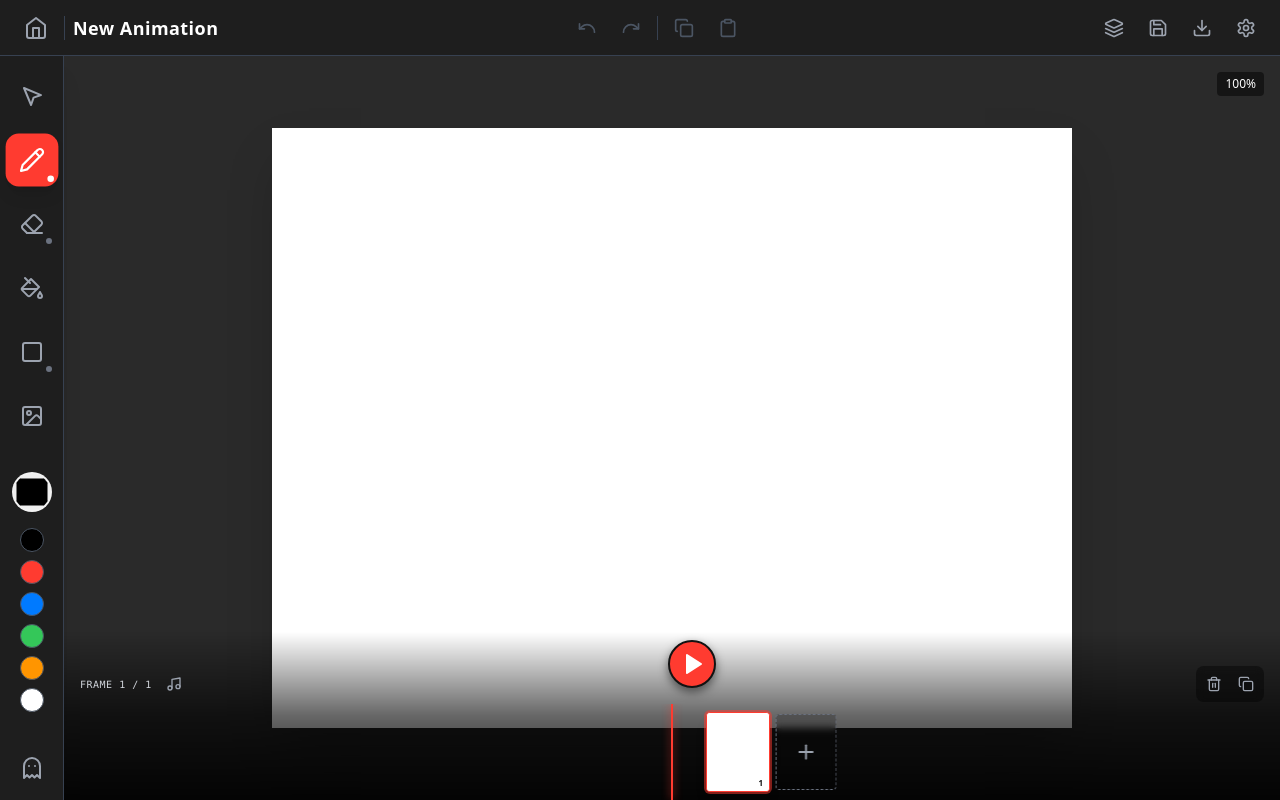
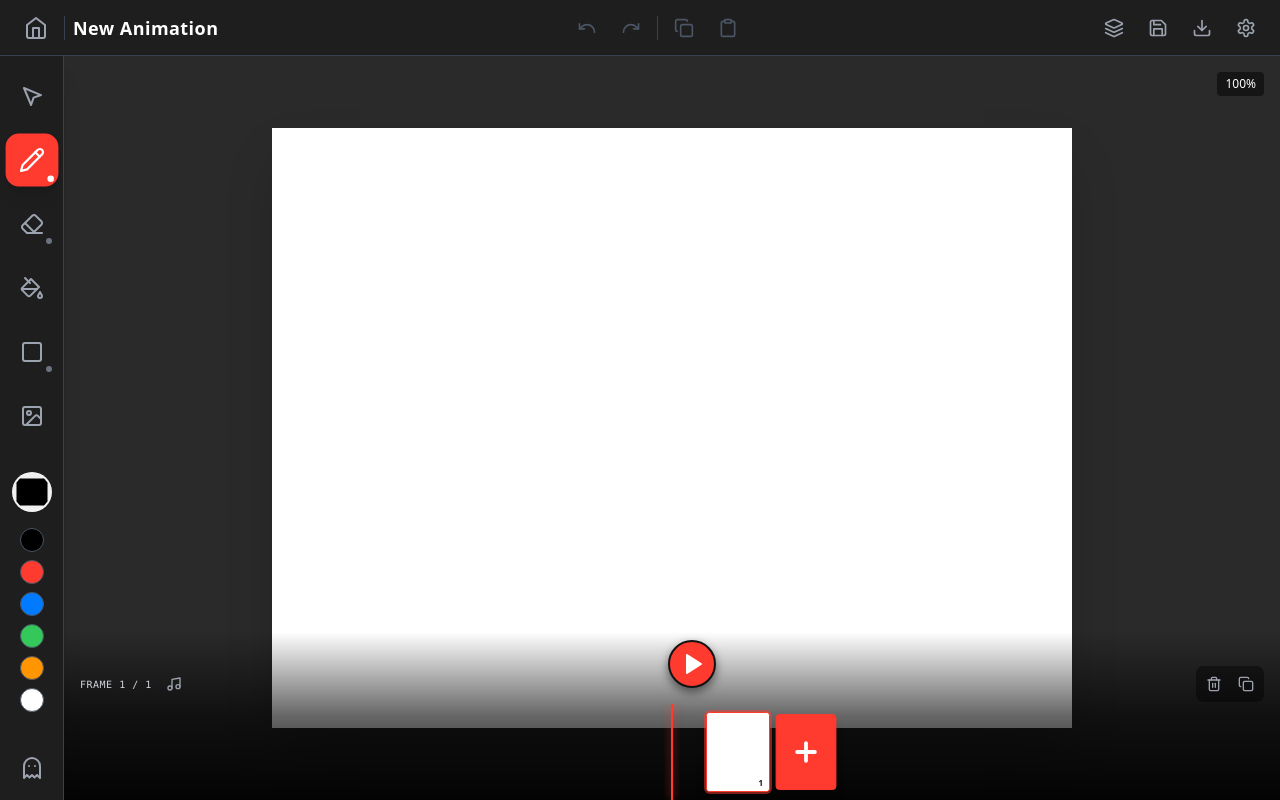
Before and after one commit to PLOWPDUD/ClipAnim-Creator, a React (Vite) app: page / in a window 1280 px wide. Both pictures are taken after a click on the button "New Animation". Built offline with nearby package versions, Linux system fonts and the light colour scheme.

Commit message:
refactor: Improve timeline add frame button styling
Update the "Add Frame" button in the timeline component to use a more prominent, red color scheme and increase the icon size for better visibility and clickability.

```diff
--- a/components/Icons.tsx
+++ b/components/Icons.tsx
@@ -25,7 +25,7 @@ import {
   Maximize2,
   Minimize2,
   MousePointer2,
-  Image as ImageIcon,
+  Image,
   FlipHorizontal,
   FlipVertical,
   RotateCw,
@@ -64,7 +64,7 @@ export const Icons = {
   Maximize2,
   Minimize2,
   MousePointer2,
-  Image: ImageIcon,
+  Image,
   FlipHorizontal,
   FlipVertical,
   RotateCw,
--- a/components/Timeline.tsx
+++ b/components/Timeline.tsx
@@ -166,9 +166,9 @@ export const Timeline: React.FC<TimelineProps> = ({
 
              <div
                 onClick={onAddFrame}
-                className="flex-shrink-0 w-16 h-20 mx-0.5 flex items-center justify-center border border-dashed border-gray-500 rounded-[4px] cursor-pointer hover:bg-white/10 text-gray-400 hover:text-white hover:border-white transition-colors scale-95 backdrop-blur-sm bg-black/20"
+                className="flex-shrink-0 w-16 h-20 mx-0.5 flex items-center justify-center bg-[#FF3B30] border border-[#FF3B30] rounded-[4px] cursor-pointer hover:bg-red-600 text-white shadow-lg transition-all scale-95"
             >
-                <Icons.Plus size={24} />
+                <Icons.Plus size={32} strokeWidth={3} />
             </div>
         </div>
 
```
